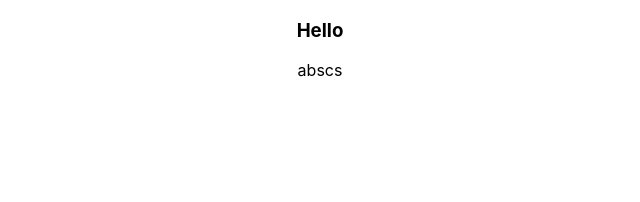
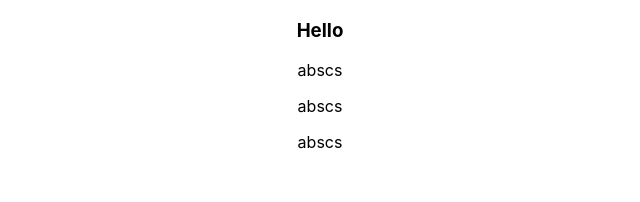
Before and after one commit to nmhieu1896/Movie_Ticket_Booking, a React (Create React App) app in the folder client/: page / in a window 1280 px wide. Shown: the top 202 px of the page, without its empty margins (320-960 px from the left). Built offline with nearby package versions, Linux system fonts and the light colour scheme.

Commit message:
test branch

```diff
--- a/client/src/App.jsx
+++ b/client/src/App.jsx
@@ -6,6 +6,8 @@ function App() {
     <div className="App">
       <h3>Hello</h3>
       <p>abscs</p>
+      <p>abscs</p>
+      <p>abscs</p>
     </div>
   );
 }
```
